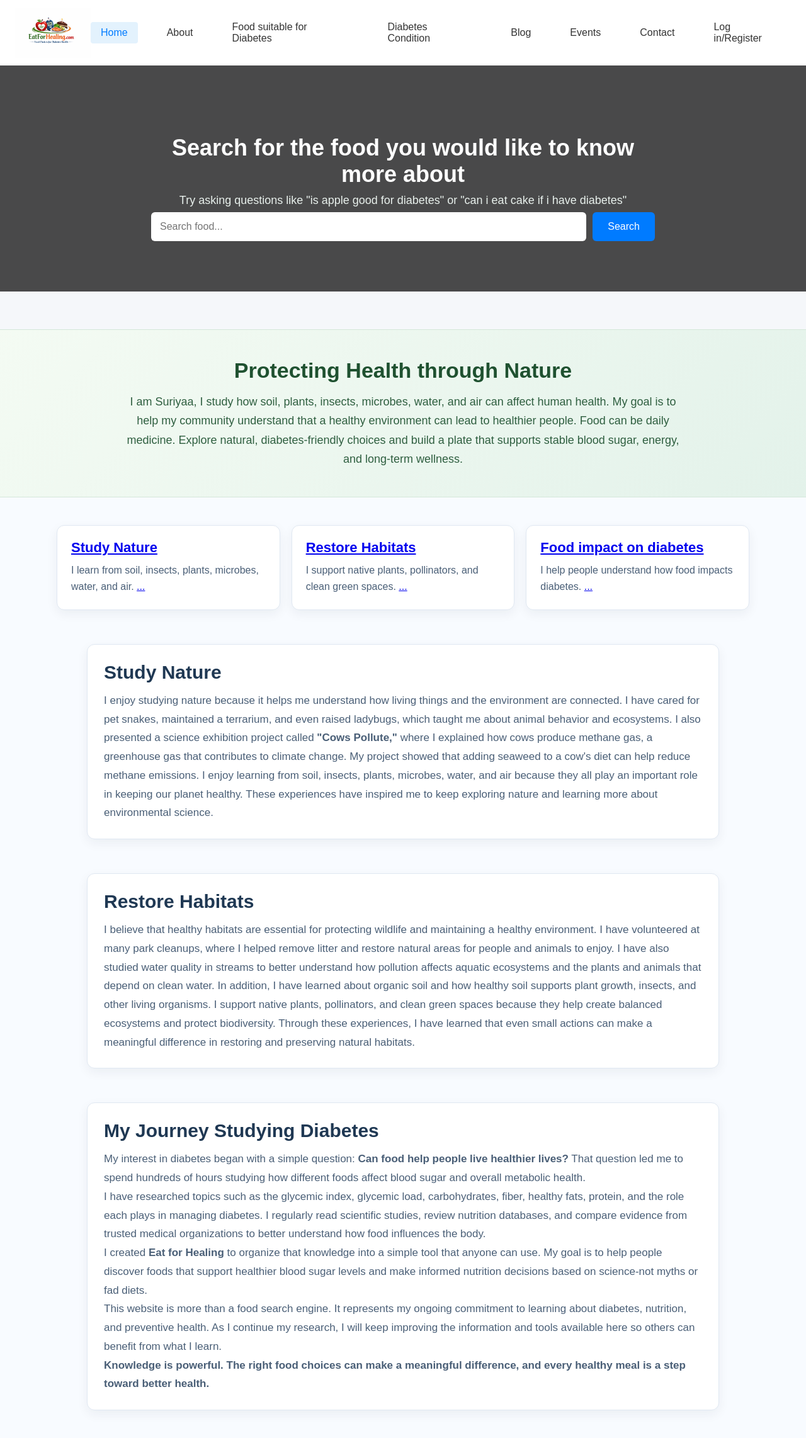
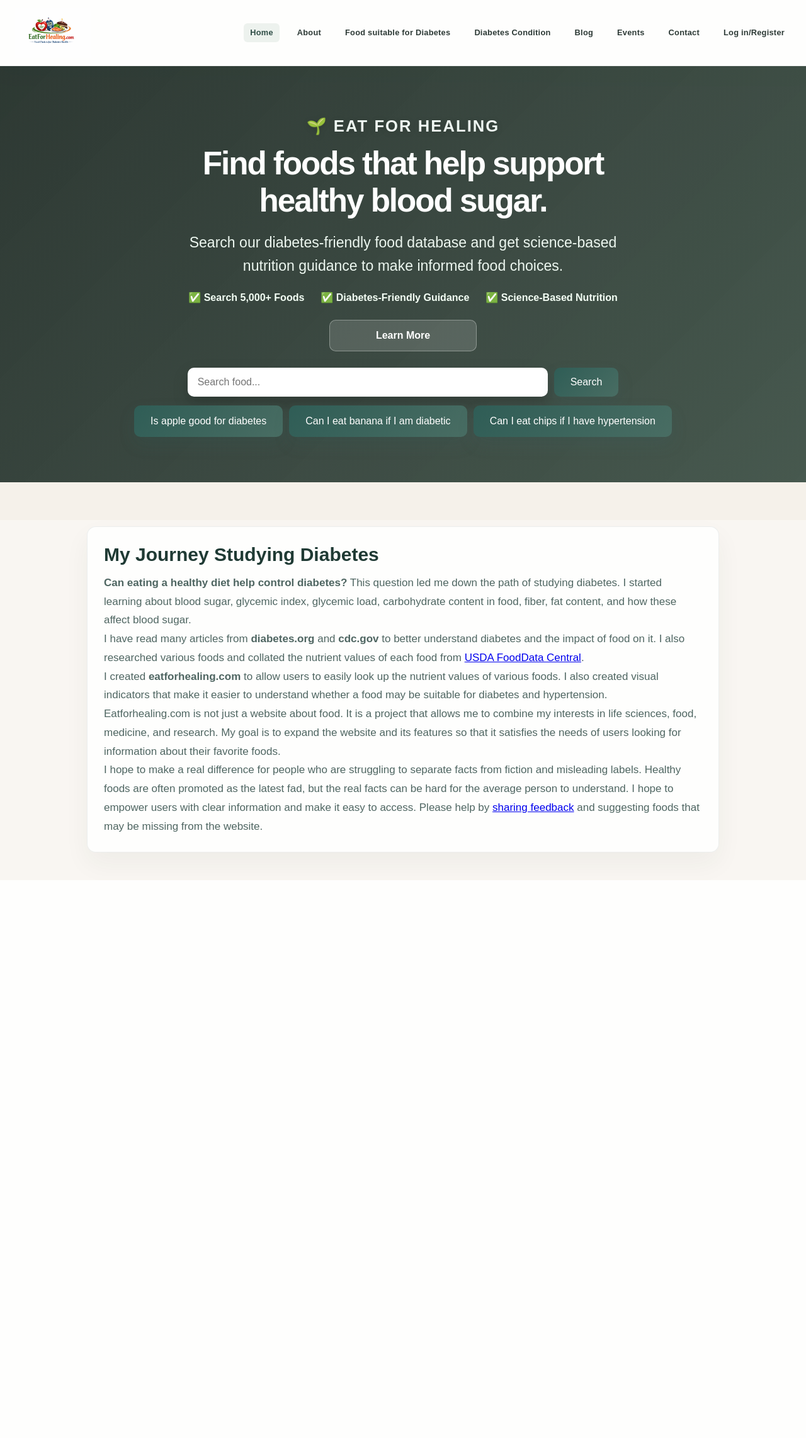
Before and after one commit to sunmiller/food_is_medicine, a FastAPI app: page / in a window 1280 px wide. Shown: the whole page at 63% size. After the commit the page ends 1392 px from the top, so only its background shows below. Run offline with FastAPI, Linux system fonts and the light colour scheme; some libraries are stand-ins or nearby versions.

Commit message:
sabarib: fixes

```diff
--- a/app/main.py
+++ b/app/main.py
@@ -21,7 +21,7 @@ app = FastAPI(
 
 app.add_middleware(
     SessionMiddleware,
-    secret_key=os.getenv("SESSION_SECRET_KEY", "dev-insecure-session-key"),
+    secret_key=os.getenv("SESSION_SECRET_KEY") or os.getenv("SESSION_SECRET") or "dev-insecure-session-key",
     https_only=ENV == "prod",
     same_site="lax"
 )
--- a/static/main.js
+++ b/static/main.js
@@ -1,25 +1,31 @@
 // Mobile menu toggle functionality
-document.addEventListener('DOMContentLoaded', function () {
-    // Mobile menu toggle
-    document.getElementById('menu-toggle').addEventListener('click', function () {
-        const nav = document.getElementById('nav-menu');
-        nav.classList.toggle('active');
-    });
+function initializeMobileMenu() {
+    const nav = document.getElementById('nav-menu');
+    const menuToggle = document.getElementById('menu-toggle');
 
-    // Close mobile menu when clicking outside
+    if (!nav || !menuToggle || menuToggle.dataset.mobileMenuInitialized === 'true') {
+        return;
+    }
+
+    menuToggle.dataset.mobileMenuInitialized = 'true';
+
     document.addEventListener('click', function (event) {
-        const nav = document.getElementById('nav-menu');
-        const menuToggle = document.getElementById('menu-toggle');
-
         if (!nav.contains(event.target) && !menuToggle.contains(event.target)) {
             nav.classList.remove('active');
+            menuToggle.setAttribute('aria-expanded', 'false');
         }
     });
 
-    // Close mobile menu when clicking on a link
-    document.querySelectorAll('nav a').forEach(link => {
+    nav.querySelectorAll('a').forEach(link => {
         link.addEventListener('click', function () {
-            document.getElementById('nav-menu').classList.remove('active');
+            nav.classList.remove('active');
+            menuToggle.setAttribute('aria-expanded', 'false');
         });
     });
-});
+}
+
+if (document.readyState === 'loading') {
+    document.addEventListener('DOMContentLoaded', initializeMobileMenu);
+} else {
+    initializeMobileMenu();
+}
--- a/static/styles.css
+++ b/static/styles.css
@@ -2,17 +2,20 @@
 body {
     margin: 0;
     font-family: Arial, sans-serif;
-    background: #f5f7fa;
+    background: #f5f1ea;
+    color: #1d2b28;
 }
 
 /* Header */
 header {
-    background: #ffffff;
+    background: rgba(255, 255, 255, 0.9);
+    backdrop-filter: blur(10px);
     padding: 12px 24px;
     display: flex;
     align-items: center;
     justify-content: space-between;
-    box-shadow: 0 2px 8px rgba(0, 0, 0, 0.1c);
+    box-shadow: 0 10px 30px rgba(34, 52, 47, 0.05);
+    border-bottom: 1px solid rgba(30, 57, 52, 0.06);
 }
 
 /* Footer */
@@ -38,26 +41,31 @@ footer p {
 nav {
     display: flex;
     align-items: center;
-    gap: 30px;
+    gap: 18px;
+    flex-wrap: wrap;
 }
 
 nav a {
     text-decoration: none;
-    color: #333;
-    font-weight: 500;
-    padding: 8px 16px;
-    border-radius: 4px;
-    transition: background-color 0.3s ease;
+    color: #2d3a36;
+    font-weight: 600;
+    font-size: 0.8rem;
+    letter-spacing: 0.02em;
+    padding: 7px 10px;
+    border-radius: 6px;
+    line-height: 1.2;
+    transition: background-color 0.2s ease, color 0.2s ease, transform 0.2s ease;
 }
 
 nav a:hover {
-    background-color: #f8f9fa;
-    color: #007bff;
+    background-color: #f1efe9;
+    color: #2f4d46;
+    transform: translateY(-1px);
 }
 
 nav a.active {
-    color: #007bff;
-    background-color: #e3f2fd;
+    color: #2f4d46;
+    background-color: #edf2ee;
 }
 
 .nav-user {
@@ -120,26 +130,27 @@ nav a.active {
 }
 
 /* Hero Section */
-.hero {
-    background-image: url('/static/background.jpg');
-    background-size: cover;
-    background-position: center;
-    padding: 80px 20px;
+.hero,
+.events-hero,
+.contact-hero {
+    background: linear-gradient(rgba(31, 44, 38, 0.75), rgba(31, 44, 38, 0.75)), url('/static/background.jpg') center/cover no-repeat;
+    padding: 80px 20px 72px;
     text-align: center;
     color: white;
     position: relative;
+    isolation: isolate;
 }
 
 .hero::before {
     content: "";
     position: absolute;
     inset: 0;
-    background: rgba(0, 0, 0, 0.7);
+    background: linear-gradient(135deg, rgba(31, 44, 38, 0.75), rgba(62, 85, 73, 0.6));
 }
 
 .hero-content {
     position: relative;
-    max-width: 800px;
+    max-width: 900px;
     margin: auto;
 }
 
@@ -148,6 +159,15 @@ nav a.active {
     font-size: 18px;
     font-weight: 600;
     color: #d9f3de;
+}
+
+.hero-brand {
+    margin-bottom: 16px;
+    font-size: clamp(1.5rem, 2vw, 2.4rem);
+    font-weight: 700;
+    letter-spacing: 0.08em;
+    color: #eef7f2;
+    text-shadow: 0 2px 10px rgba(0, 0, 0, 0.18);
 }
 
 .hero-eyebrow {
@@ -160,16 +180,74 @@ nav a.active {
 }
 
 .hero h1 {
-    margin-bottom: 10px;
-    font-size: 36px;
+    margin: 0 auto 18px;
+    max-width: 760px;
+    font-size: clamp(2.2rem, 4vw, 3.2rem);
+    line-height: 1.15;
+    letter-spacing: -0.04em;
 }
 
 .hero-subtitle {
-    font-size: 18px;
-    color: #e8f0ec;
+    max-width: 760px;
+    margin: 0 auto 22px;
+    font-size: clamp(1.05rem, 1.8vw, 1.5rem);
+    line-height: 1.6;
+    color: #edf7f0;
     text-align: center;
-    margin: 0 0 8px;
     font-style: normal;
+}
+
+.hero-features {
+    list-style: none;
+    padding: 0;
+    margin: 0 auto 26px;
+    display: flex;
+    flex-wrap: wrap;
+    justify-content: center;
+    gap: 18px 26px;
+    max-width: 700px;
+    font-size: 1rem;
+    font-weight: 600;
+    color: #f4fff5;
+}
+
+.hero-features li {
+    white-space: nowrap;
+}
+
+.hero-actions {
+    display: flex;
+    justify-content: center;
+    gap: 16px;
+    flex-wrap: wrap;
+    margin-bottom: 26px;
+}
+
+.hero-button {
+    display: inline-flex;
+    align-items: center;
+    justify-content: center;
+    min-width: 180px;
+    padding: 15px 26px;
+    border-radius: 10px;
+    font-size: 1rem;
+    font-weight: 700;
+    text-decoration: none;
+    transition: transform 0.2s ease, box-shadow 0.2s ease, background-color 0.2s ease;
+}
+
+.hero-button:hover {
+    transform: translateY(-1px);
+}
+
+.hero-button-secondary {
+    background: rgba(255, 255, 255, 0.14);
+    color: #ffffff;
+    border: 1px solid rgba(255, 255, 255, 0.32);
+}
+
+.hero-button-secondary:hover {
+    background: rgba(255, 255, 255, 0.22);
 }
 
 .hero-helper {
@@ -181,40 +259,74 @@ nav a.active {
 }
 
 /* Search Bar (for home page) */
+.search-bar {
+    margin-top: 0;
+}
+
 .search-bar form {
     display: flex;
     gap: 10px;
     flex-wrap: wrap;
+    justify-content: center;
 }
 
 .search-bar input[type="text"] {
     flex: 1;
-    min-width: 220px;
-    padding: 14px;
+    min-width: 280px;
+    max-width: 540px;
+    padding: 14px 16px;
     font-size: 16px;
-    border-radius: 6px;
+    border-radius: 10px;
     border: none;
+    box-shadow: 0 10px 24px rgba(0, 0, 0, 0.2);
 }
 
 .search-bar button {
-    padding: 14px 24px;
+    padding: 14px 26px;
     font-size: 16px;
-    border-radius: 6px;
+    border-radius: 10px;
     border: none;
-    background: #007bff;
+    background: linear-gradient(135deg, #2f5d56, #496d63);
     color: white;
     cursor: pointer;
+    box-shadow: 0 12px 24px rgba(47, 93, 86, 0.18);
 }
 
 .search-bar button:hover {
-    background: #0056b3;
+    background: linear-gradient(135deg, #264d46, #3a5d54);
+}
+
+.search-suggestions {
+    display: flex;
+    justify-content: center;
+    flex-wrap: wrap;
+    gap: 10px;
+    margin-top: 14px;
+}
+
+.suggestion-pill {
+    border: 1px solid rgba(255, 255, 255, 0.28);
+    background: rgba(255, 255, 255, 0.08);
+    color: #f3f8f5;
+    border-radius: 999px;
+    padding: 8px 12px;
+    font-size: 0.82rem;
+    line-height: 1.4;
+    cursor: pointer;
+    transition: background-color 0.2s ease, border-color 0.2s ease, transform 0.2s ease;
+}
+
+.suggestion-pill:hover {
+    background: rgba(255, 255, 255, 0.14);
+    border-color: rgba(255, 255, 255, 0.4);
+    transform: translateY(-1px);
 }
 
 /* Nature Message Section */
 .nature-section {
-    background: linear-gradient(135deg, #f4fbf3 0%, #e3f2ea 100%);
-    border-top: 1px solid #d4e7d9;
-    border-bottom: 1px solid #d4e7d9;
+    background: linear-gradient(135deg, #f6f3ee 0%, #edf5f1 100%);
+    border-top: 1px solid rgba(34, 58, 52, 0.06);
+    border-bottom: 1px solid rgba(34, 58, 52, 0.06);
     padding: 44px 20px;
 }
 
@@ -228,20 +340,20 @@ nav a.active {
     margin: 0 0 14px;
     font-size: 34px;
     line-height: 1.2;
-    color: #1f5130;
+    color: #1f3a34;
 }
 
 .nature-content p {
     margin: 0;
     font-size: 18px;
     line-height: 1.7;
-    color: #2f5f40;
+    color: #496760;
 }
 
 /* Three Column Section */
 .three-columns {
     padding: 44px 20px;
-    background: #f8fbff;
+    background: #f9f6f2;
 }
 
 .three-columns-grid {
@@ -253,54 +365,54 @@ nav a.active {
 }
 
 .three-column-card {
-    background: #ffffff;
-    border: 1px solid #e0e8f2;
-    border-radius: 12px;
+    background: rgba(255, 255, 255, 0.82);
+    border: 1px solid rgba(30, 57, 52, 0.08);
+    border-radius: 14px;
     padding: 22px;
-    box-shadow: 0 6px 18px rgba(15, 34, 58, 0.06);
+    box-shadow: 0 18px 40px rgba(35, 52, 47, 0.05);
 }
 
 .three-column-card h3 {
     margin: 0 0 10px;
     font-size: 22px;
-    color: #1f3853;
+    color: #1f3a34;
 }
 
 .three-column-card p {
     margin: 0;
     font-size: 16px;
     line-height: 1.65;
-    color: #4a5f77;
+    color: #51706a;
 }
 
 /* Study Nature Detail Section */
 .study-nature-section {
     padding: 10px 20px 44px;
-    background: #f8fbff;
+    background: #f9f6f2;
 }
 
 .study-nature-content {
     max-width: 950px;
     margin: 0 auto;
-    background: #ffffff;
-    border: 1px solid #e0e8f2;
-    border-radius: 12px;
+    background: rgba(255, 255, 255, 0.84);
+    border: 1px solid rgba(30, 57, 52, 0.08);
+    border-radius: 14px;
     padding: 26px;
-    box-shadow: 0 6px 18px rgba(15, 34, 58, 0.06);
+    box-shadow: 0 18px 40px rgba(35, 52, 47, 0.05);
 }
 
 .study-nature-content h2 {
     margin: 0 0 12px;
     font-size: 30px;
     line-height: 1.2;
-    color: #1f3853;
+    color: #1f3a34;
 }
 
 .study-nature-content p {
     margin: 0;
     font-size: 17px;
     line-height: 1.75;
-    color: #4a5f77;
+    color: #4f6662;
 }
 
 /* Blog page */
--- a/templates/base.html
+++ b/templates/base.html
@@ -2,6 +2,8 @@
 <html lang="en">
 
 <head>
+    <meta charset="UTF-8" />
+    <meta name="viewport" content="width=device-width, initial-scale=1.0" />
     <title>{% block title %}Eat for Healing{% endblock %}</title>
     <link rel="stylesheet" href="/static/styles.css">
 
--- a/templates/header.html
+++ b/templates/header.html
@@ -26,9 +26,11 @@
         {% endif %}
     </nav>
 
-    <div class="menu-toggle" id="menu-toggle">
+    <button class="menu-toggle" id="menu-toggle" type="button" aria-label="Toggle navigation menu"
+        aria-controls="nav-menu" aria-expanded="false"
+        onclick="event.stopImmediatePropagation(); const nav = document.getElementById('nav-menu'); const isActive = nav.classList.toggle('active'); this.setAttribute('aria-expanded', String(isActive));">
         <span></span>
         <span></span>
         <span></span>
-    </div>
+    </button>
 </header>
--- a/templates/index.html
+++ b/templates/index.html
@@ -51,136 +51,132 @@
             {% if user_session and user_session.name %}
             <p class="hero-welcome">Welcome {{ user_session.name }}</p>
             {% endif %}
-            <h1>Search for the food you would like to know more about</h1>
-            <p class="hero-subtitle">Try asking questions like "is apple good for diabetes" or "can i eat cake if i have
-                diabetes"
-            </p>
+            <div class="hero-brand">🌱 EAT FOR HEALING</div>
+            <h1>Find foods that help support healthy blood sugar.</h1>
+            <p class="hero-subtitle">Search our diabetes-friendly food database and get science-based nutrition
+                guidance to make informed food choices.</p>
+
+            <ul class="hero-features" aria-label="Benefits of Eat for Healing">
+                <li>✅ Search 5,000+ Foods</li>
+                <li>✅ Diabetes-Friendly Guidance</li>
+                <li>✅ Science-Based Nutrition</li>
+            </ul>
+
+            <div class="hero-actions">
+                <a class="hero-button hero-button-secondary" href="#diabetes-journey-section">Learn More</a>
+            </div>
             <div class="search-bar">
-                <form hx-post="/search" hx-target="#results" hx-swap="innerHTML">
-                    <input type="text" name="query" placeholder="Search food..." />
-
+                <form id="food-search-form">
+                    <input id="food-search" type="text" name="query" placeholder="Search food..." />
                     <button type="submit">Search</button>
                 </form>
+                <div class="search-suggestions" aria-label="Suggested searches">
+                    <button type="button" class="suggestion-pill" data-query="Is apple good for diabetes">Is apple good
+                        for diabetes</button>
+                    <button type="button" class="suggestion-pill" data-query="Can I eat banana if I am diabetic">Can I
+                        eat banana if I am diabetic</button>
+                    <button type="button" class="suggestion-pill"
+                        data-query="Can I eat chips if I have hypertension">Can I eat chips if I have
+                        hypertension</button>
+                </div>
             </div>
         </div>
     </section>
     <div class="container">
         <div id="results"></div>
-        <div hx-indicator class="loading" style="display:none;">
+        <div class="loading" style="display:none;">
             Searching...
         </div>
     </div>
-    <section class="nature-section" aria-label="Protecting health through nature">
-        <div class="nature-content">
-            <h2>Protecting Health through Nature</h2>
-            <p>
-                I am Suriyaa, I study how soil, plants, insects, microbes, water, and air can affect human health.
-                My goal is to help my community understand that a healthy environment can lead to healthier people.
+    <script>
+        document.addEventListener('DOMContentLoaded', function () {
+            const form = document.getElementById('food-search-form');
+            const input = document.getElementById('food-search');
+            const results = document.getElementById('results');
+            const loading = document.querySelector('.loading');
 
-                Food can be daily medicine. Explore natural, diabetes-friendly choices and build a plate that supports
-                stable blood sugar, energy, and long-term wellness.
-            </p>
-        </div>
-    </section>
+            if (!form || !results || !input) return;
 
-    <section class="three-columns" aria-label="Three information columns">
-        <div class="three-columns-grid">
-            <article class="three-column-card">
-                <h3><a href="#study-nature-section">Study Nature</a></h3>
-                <p>
-                    I learn from soil, insects, plants, microbes, water, and air. <a href="#study-nature-section"
-                        aria-label="Read more about Study Nature">...</a>
-                </p>
-            </article>
-            <article class="three-column-card">
-                <h3>
-                    <a href="#restore-habitats-section" aria-label="Study Nature story">Restore Habitats</a>
-                </h3>
-                <p>
-                    I support native plants, pollinators, and clean green spaces. <a href="#restore-habitats-section"
-                        aria-label="Study Nature story">...</a>
-                </p>
-            </article>
-            <article class="three-column-card">
-                <h3><a href="#diabetes-journey-section">Food impact on diabetes</a></h3>
-                <p>
-                    I help people understand how food impacts diabetes. <a href="#diabetes-journey-section"
-                        aria-label="Read more about My Journey Studying Diabetes">...</a>
-                </p>
-            </article>
-        </div>
-    </section>
+            const submitQuery = async function (query) {
+                const trimmed = (query || '').trim();
+                if (!trimmed) return;
 
-    <section id="study-nature-section" class="study-nature-section" aria-label="Study Nature story">
-        <div class="study-nature-content">
-            <h2>Study Nature</h2>
-            <p>
-                I enjoy studying nature because it helps me understand how living things and the environment are
-                connected. I have cared for pet snakes, maintained a terrarium, and even raised ladybugs, which
-                taught me about animal behavior and ecosystems. I also presented a science exhibition project called
-                <strong>"Cows Pollute,"</strong> where I explained how cows produce methane gas, a greenhouse gas that
-                contributes to climate change. My project showed that adding seaweed to a cow's diet can help reduce
-                methane emissions. I enjoy learning from soil, insects, plants, microbes, water, and air because they
-                all play an important role in keeping our planet healthy. These experiences have inspired me to keep
-                exploring nature and learning more about environmental science.
-            </p>
-        </div>
-    </section>
+                input.value = trimmed;
 
-    <section id="restore-habitats-section" class="study-nature-section" aria-label="Restore Habitats story">
-        <div class="study-nature-content">
-            <h2>Restore Habitats</h2>
-            <p>
-                I believe that healthy habitats are essential for protecting wildlife and maintaining a healthy
-                environment. I have volunteered at many park cleanups, where I helped remove litter and restore
-                natural areas for people and animals to enjoy. I have also studied water quality in streams to better
-                understand how pollution affects aquatic ecosystems and the plants and animals that depend on clean
-                water. In addition, I have learned about organic soil and how healthy soil supports plant growth,
-                insects, and other living organisms. I support native plants, pollinators, and clean green spaces
-                because they help create balanced ecosystems and protect biodiversity. Through these experiences, I
-                have learned that even small actions can make a meaningful difference in restoring and preserving
-                natural habitats.
-            </p>
-        </div>
-    </section>
+                if (loading) {
+                    loading.style.display = 'block';
+                }
 
+                const response = await fetch('/search', {
+                    method: 'POST',
+                    headers: {
+                        'Content-Type': 'application/x-www-form-urlencoded; charset=UTF-8'
+                    },
+                    body: new URLSearchParams({ query: trimmed }).toString()
+                });
+
+                const html = await response.text();
+                results.innerHTML = html;
+
+                if (loading) {
+                    loading.style.display = 'none';
+                }
+            };
+
+            form.addEventListener('submit', async function (event) {
+                event.preventDefault();
+                await submitQuery(input.value);
+            });
+
+            document.querySelectorAll('.suggestion-pill').forEach(function (button) {
+                button.addEventListener('click', function () {
+                    submitQuery(button.dataset.query || button.textContent);
+                });
+            });
+        });
+    </script>
     <section id="diabetes-journey-section" class="study-nature-section" aria-label="My Journey Studying Diabetes">
         <div class="study-nature-content">
             <h2>My Journey Studying Diabetes</h2>
             <p>
-                My interest in diabetes began with a simple question: <strong>Can food help people live healthier
-                    lives?</strong> That question led me to spend hundreds of hours studying how different foods affect
-                blood sugar and overall metabolic health.
+                <strong>Can eating a healthy diet help control diabetes?</strong> This question led me down the path
+                of studying diabetes. I started learning about blood sugar, glycemic index, glycemic load,
+                carbohydrate content in food, fiber, fat content, and how these affect blood sugar.
             </p>
 
             <p>
-                I have researched topics such as the glycemic index, glycemic load, carbohydrates, fiber, healthy
-                fats, protein, and the role each plays in managing diabetes. I regularly read scientific studies,
-                review nutrition databases, and compare evidence from trusted medical organizations to better
-                understand how food influences the body.
+                I have read many articles from <strong>diabetes.org</strong> and <strong>cdc.gov</strong> to better
+                understand diabetes and the impact of food on it. I also researched various foods and collated the
+                nutrient values of each food from <a href="https://fdc.nal.usda.gov/" target="_blank"
+                    rel="noopener noreferrer">USDA FoodData Central</a>.
             </p>
 
             <p>
-                I created <strong>Eat for Healing</strong> to organize that knowledge into a simple tool that anyone
-                can use. My goal is to help people discover foods that support healthier blood sugar levels and make
-                informed nutrition decisions based on science-not myths or fad diets.
+                I created <strong>eatforhealing.com</strong> to allow users to easily look up the nutrient values of
+                various foods. I also created visual indicators that make it easier to understand whether a food may
+                be suitable for diabetes and hypertension.
             </p>
 
             <p>
-                This website is more than a food search engine. It represents my ongoing commitment to learning about
-                diabetes, nutrition, and preventive health. As I continue my research, I will keep improving the
-                information and tools available here so others can benefit from what I learn.
+                Eatforhealing.com is not just a website about food. It is a project that allows me to combine my
+                interests in life sciences, food, medicine, and research. My goal is to expand the website and its
+                features so that it satisfies the needs of users looking for information about their favorite foods.
             </p>
 
             <p>
-                <strong>Knowledge is powerful. The right food choices can make a meaningful difference, and every
-                    healthy meal is a step toward better health.</strong>
+                I hope to make a real difference for people who are struggling to separate facts from fiction and
+                misleading labels. Healthy foods are often promoted as the latest fad, but the real facts can be hard
+                for the average person to understand. I hope to empower users with clear information and make it easy
+                to access. Please help by <a href="/contact">sharing feedback</a> and suggesting foods that may be
+                missing from the website.
             </p>
         </div>
     </section>
 
 
-    <script src="https://unpkg.com/htmx.org@1.9.12"></script>
+    <script src="https://unpkg.com/htmx.org@1.9.12"
+        integrity="sha384-QZLa3xvxcwlZFLWcAWK4+ZLh6+ri5TIO+wrNrW3xJJkMy6n9Tcs52mW7g6ER59b"
+        crossorigin="anonymous"></script>
     <script src="/static/main.js"></script>
 
 
```
Also changed, not shown: other parts of static/styles.css (+33 -7 lines), app/routers/food.py (+10 -2 lines), templates/login.html (+2 -22 lines), 1 other file.
